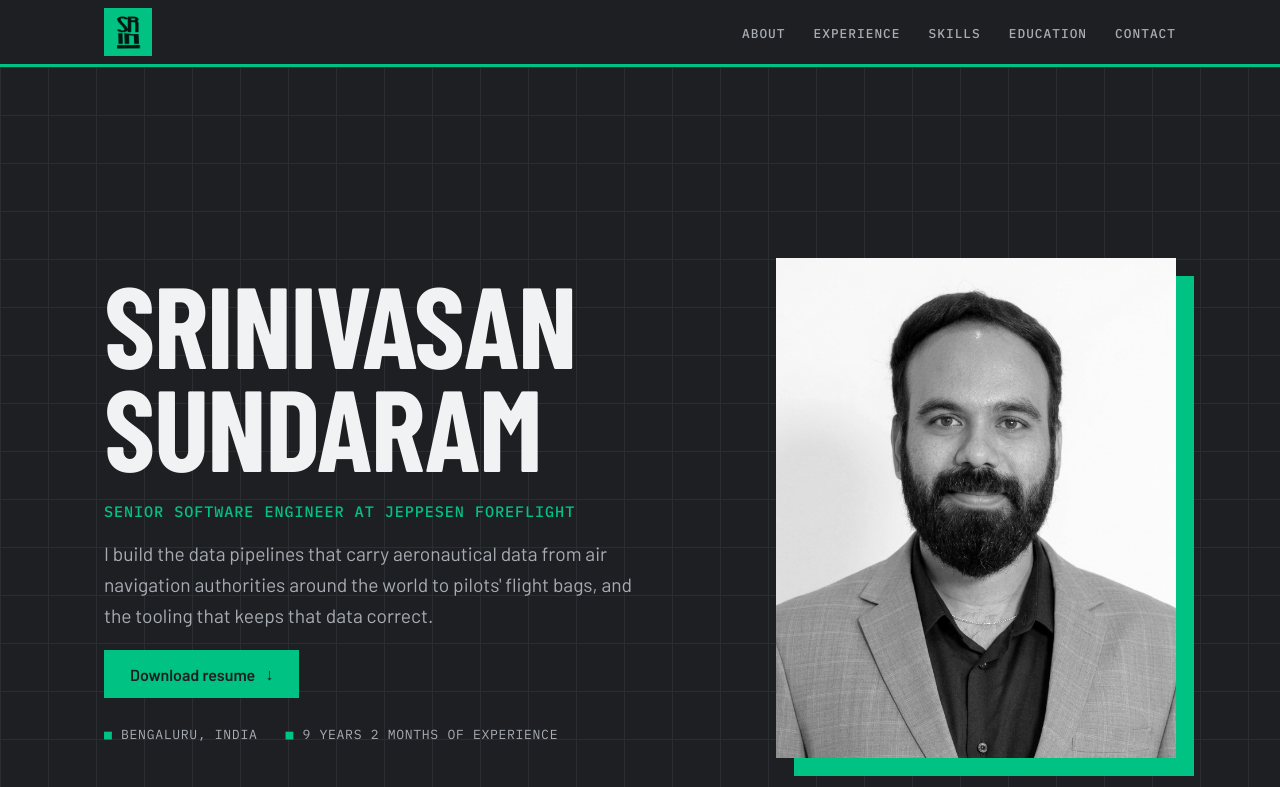
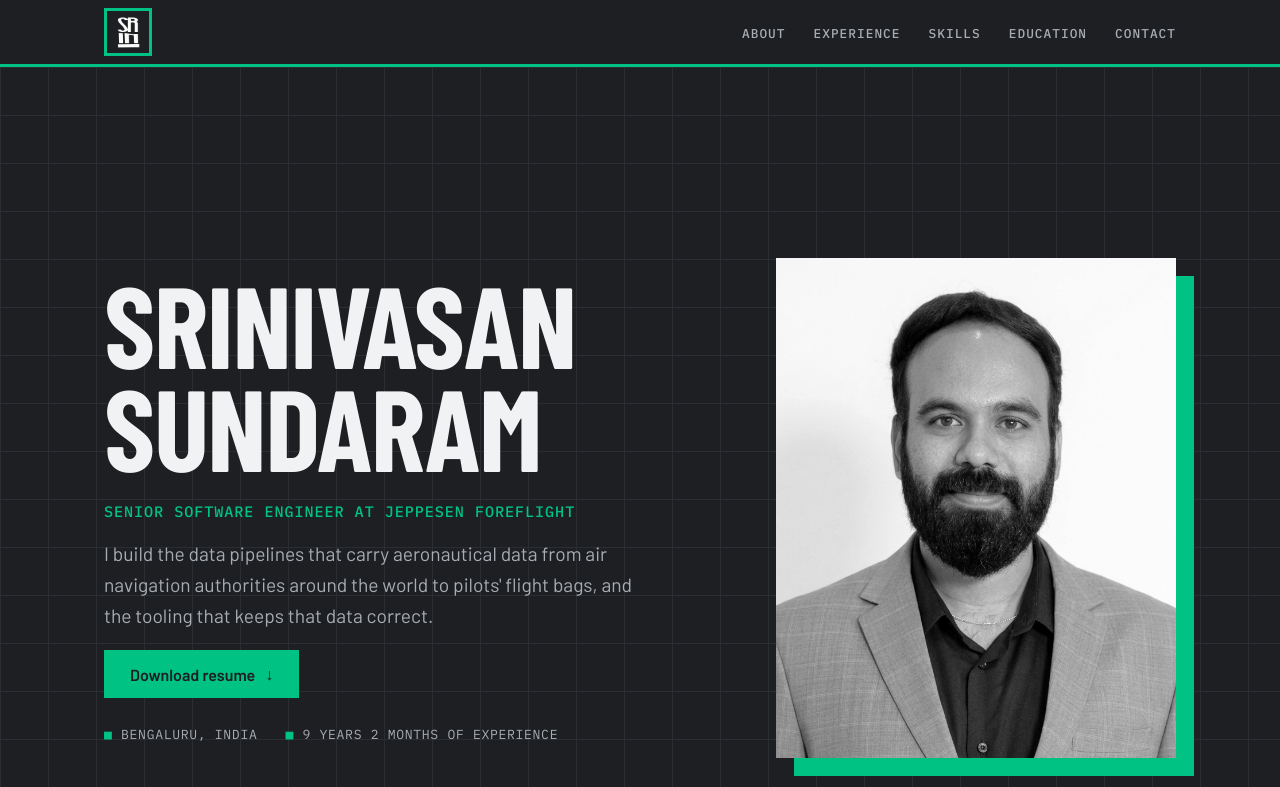
Before and after one commit to srinivasan1609/srinivasan1609.github.io, a plain HTML site: page designs/graphite-green.html in a window 1280 px wide. Shown: the top 787 px of the page. Drawn offline with nearby package versions, Linux system fonts and the light colour scheme; a web font is replaced by a local one.

Commit message:
Graphite green: show the logo in a green outline box
White logo inside a 3px green border instead of a filled green square.

Co-Authored-By: Claude Opus 5.5 <noreply@anthropic.com>
Claude-Session: https://claude.ai/code/session_01AMozeAg46gkmro1obhV5CP

```diff
--- a/css/designs/graphite-green.css
+++ b/css/designs/graphite-green.css
@@ -45,9 +45,9 @@ section { padding-block: clamp(56px, 8vw, 110px); }
 .nav { position: sticky; top: env(safe-area-inset-top, 0px); z-index: 10; background: var(--hero); color: var(--hero-ink); border-bottom: 3px solid var(--green); }
 .nav .wrap { display: flex; justify-content: space-between; align-items: center; gap: 12px 24px; flex-wrap: wrap; padding-block: 8px; }
 .nav .mark { font: 700 1.25rem var(--display); text-transform: uppercase; letter-spacing: 0.04em; color: var(--hero-ink); text-decoration: none; }
-.nav .mark { display: grid; place-items: center; width: 48px; height: 48px; background: var(--green); line-height: 0; transition: transform .2s, background .2s; }
-.nav .mark img { height: 34px; width: auto; display: block; filter: brightness(0) opacity(.88); }
-.nav .mark:hover { background: #00e599; transform: translateY(-1px); }
+.nav .mark { display: grid; place-items: center; width: 48px; height: 48px; border: 3px solid var(--green); background: transparent; line-height: 0; transition: border-color .2s, transform .2s; }
+.nav .mark img { height: 32px; width: auto; display: block; }
+.nav .mark:hover { border-color: #00e599; transform: translateY(-1px); }
 .nav ul { display: flex; gap: clamp(12px, 2.4vw, 28px); flex-wrap: wrap; }
 .nav ul a { font: 500 0.8rem var(--mono); text-transform: uppercase; letter-spacing: 0.08em; color: var(--hero-muted); text-decoration: none; }
 .nav ul a:hover { color: var(--green); }
```
